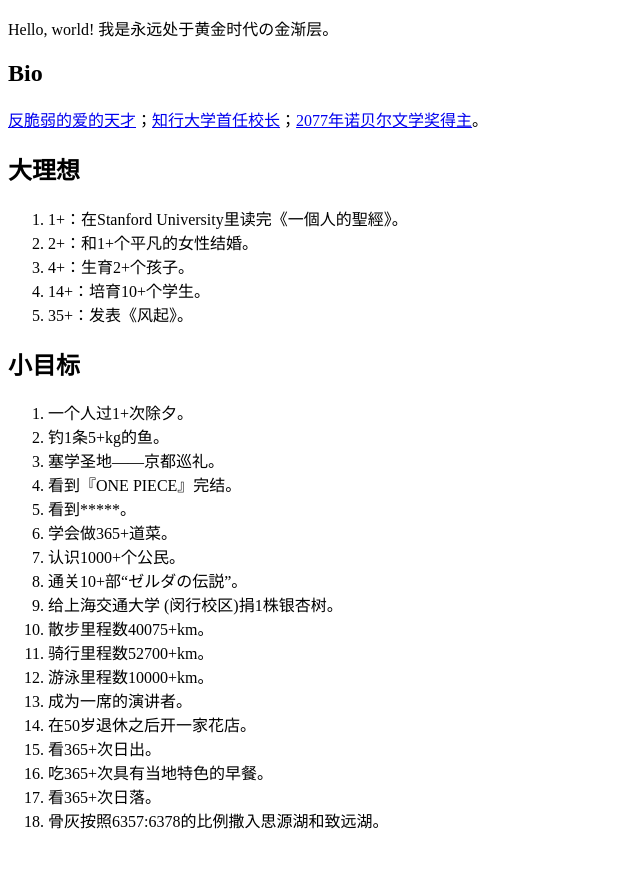
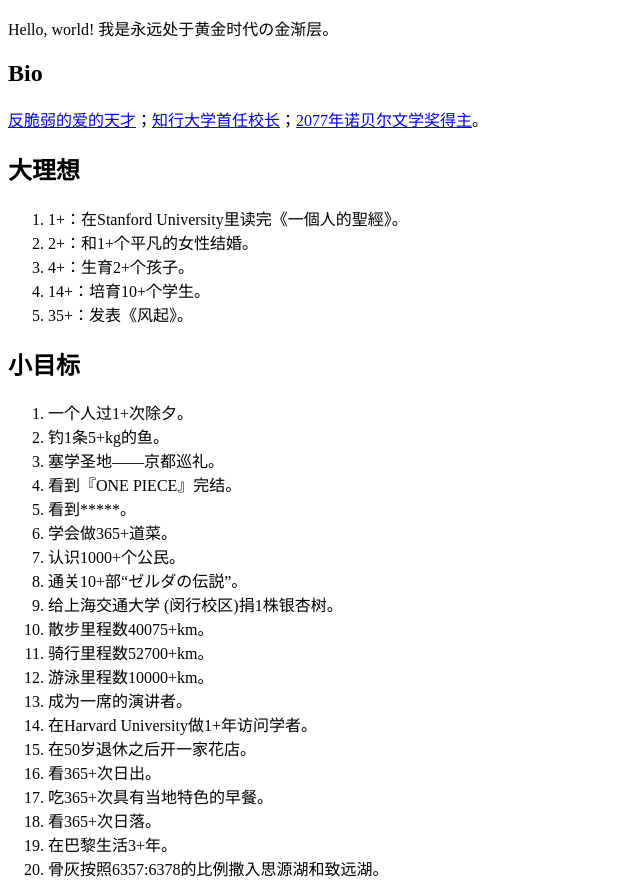
Before and after one commit to harvey-1au/harvey-1au.github.io, a plain HTML site: page index.html in a window 1280 px wide. Shown: the whole page, without its empty margins (0-640 px from the left). Before the commit the page ends 848 px from the top, so only its background shows below. Drawn offline with Linux system fonts and the light colour scheme.

Commit message:
Add Harvard University and Paris

```diff
--- a/index.html
+++ b/index.html
@@ -34,10 +34,12 @@
       <li>骑行里程数52700+km。</li>
       <li>游泳里程数10000+km。</li>
       <li>成为一席的演讲者。</li>
+      <li>在Harvard University做1+年访问学者。</li>
       <li>在50岁退休之后开一家花店。</li>
       <li>看365+次日出。</li>
       <li>吃365+次具有当地特色的早餐。</li>
       <li>看365+次日落。</li>
+      <li>在巴黎生活3+年。</li>
       <li>骨灰按照6357:6378的比例撒入思源湖和致远湖。</li>
     </ol>
   </body>
```
